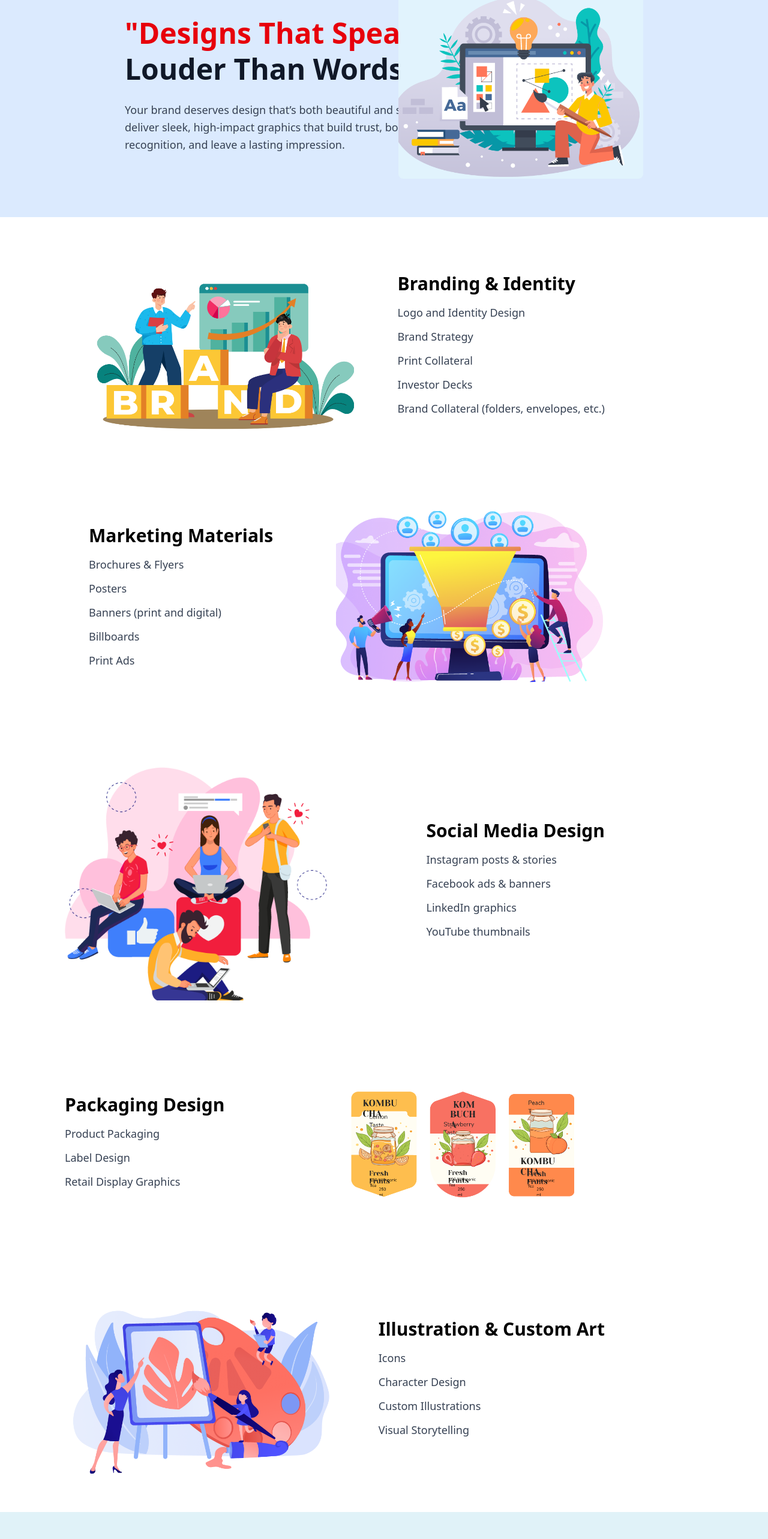
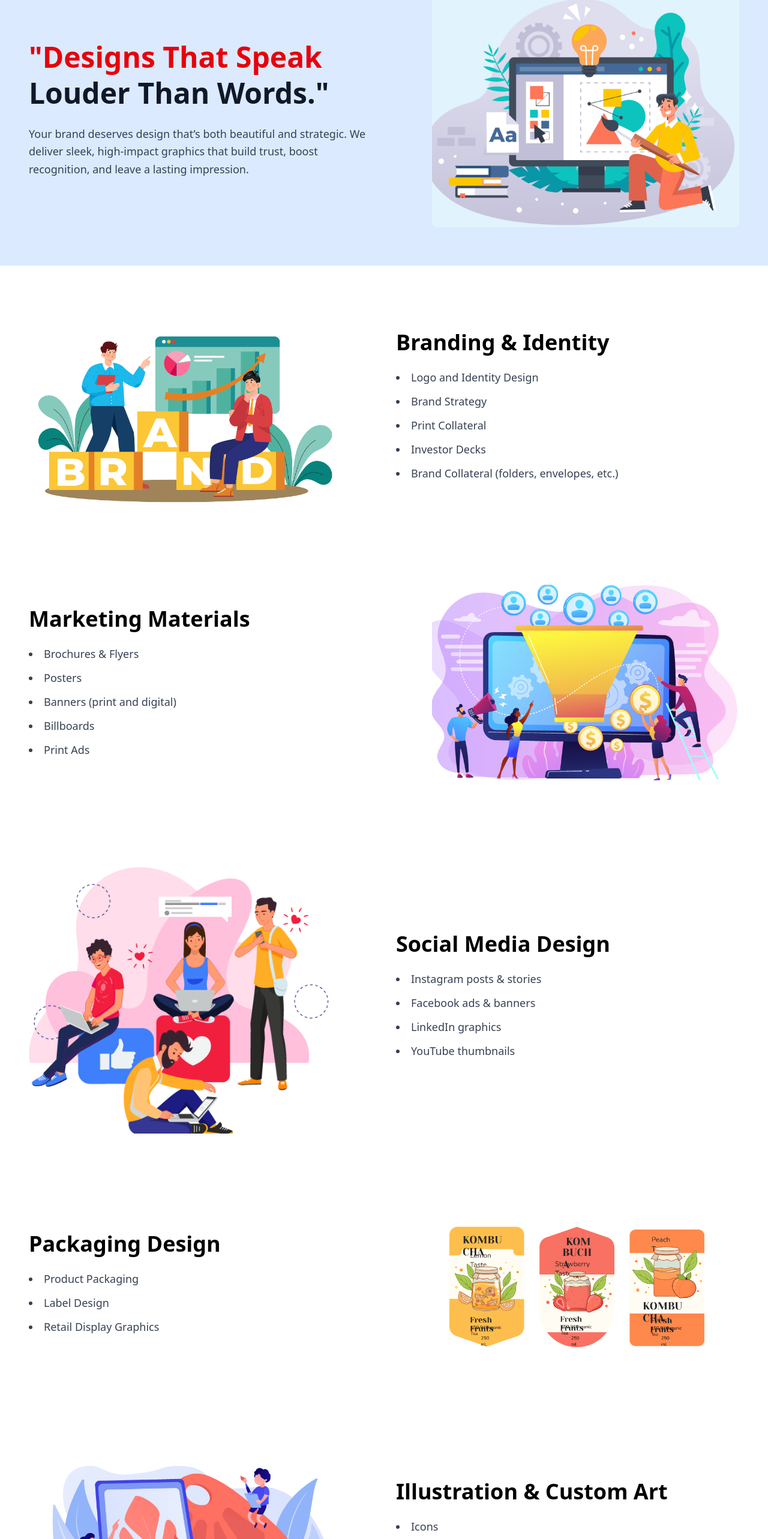
Before and after one commit to yashsavani1585/pixora, a React (Vite) app: page /graphics-design in a window 1280 px wide. Shown: the part 169-2735 px from the top of the page at 60% size. Built offline with nearby package versions, Linux system fonts and the light colour scheme.

Commit message:
full the responsive

```diff
--- a/src/components/BrandingIdentity/BrandingIdentity.jsx
+++ b/src/components/BrandingIdentity/BrandingIdentity.jsx
@@ -1,14 +1,24 @@
 import React from "react";
-import brand from "../../assets/Brand.png"
+import brand from "../../assets/Brand.png";
 
 const BrandingIdentity = () => {
   return (
-    <section className="py-16 px-8 flex flex-col md:flex-row items-center justify-between">
-      <img src={brand} alt="Branding" className="w-full max-w-md ml-29" />
+    <section className="py-16 px-4 sm:px-6 lg:px-12">
+      <div className="container mx-auto flex flex-col lg:flex-row items-center gap-10">
 
-      <div className="md:ml-1 mr-60 mt-8 md:mt-0">
-        <h2 className="text-3xl font-bold mb-4">Branding & Identity</h2>
-        <ul className="space-y-3 text-lg text-gray-700">
+        {/* Left Side - Image */}
+        <div className="w-full lg:w-1/2 flex justify-center lg:justify-start">
+          <img
+            src={brand}
+            alt="Branding"
+            className="w-full max-w-sm sm:max-w-md lg:max-w-lg object-contain"
+          />
+        </div>
+
+        {/* Right Side - Text */}
+        <div className="w-full lg:w-1/2 text-center lg:text-left">
+          <h2 className="text-3xl sm:text-4xl font-bold mb-6">Branding & Identity</h2>
+          <ul className="space-y-3 text-base sm:text-lg text-gray-700 list-disc list-inside">
             <li>Logo and Identity Design</li>
             <li>Brand Strategy</li>
             <li>Print Collateral</li>
@@ -16,6 +26,8 @@ const BrandingIdentity = () => {
             <li>Brand Collateral (folders, envelopes, etc.)</li>
           </ul>
         </div>
+
+      </div>
     </section>
   );
 };
--- a/src/components/CADDesign/CADDesign.jsx
+++ b/src/components/CADDesign/CADDesign.jsx
@@ -1,29 +1,36 @@
+import React from "react";
 import cadImage from "../../assets/Cad.png";
-
 
 const CADDesign = () => {
   return (
-    <section className="py-16 px-6 md:px-12 ">
-      <div className="container mx-auto flex flex-col md:flex-row items-center justify-between gap-10 ml-19">
-        {/* Text */}
-        <div className="max-w-xl text-center md:text-left order-2 md:order-1">
-          <h2 className="text-3xl md:text-4xl font-extrabold mb-4">
-            CAD Design <br /> (Computer-Aided)
+    <section className="py-12 px-4 sm:px-6 lg:px-12">
+      <div className="container mx-auto flex flex-col lg:flex-row items-center justify-between gap-10">
+
+        {/* Left - Text */}
+        <div className="w-full lg:w-1/2 text-center lg:text-left order-2 lg:order-1">
+          <h2 className="text-2xl sm:text-3xl lg:text-4xl font-extrabold mb-6">
+            CAD Design <br />
+            <span className="text-blue-600">(Computer-Aided)</span>
           </h2>
-          <ul className="text-gray-700 space-y-2 text-lg list-disc list-inside">
+          <ul className="text-gray-700 space-y-3 text-base sm:text-lg leading-relaxed list-disc list-inside max-w-xl mx-auto lg:mx-0">
             <li>Precision 3D models created using advanced software.</li>
-            <li>Ideal for modern, complex, and technically accurate designs.</li>
-            <li>Enables viewing from multiple angles before production.</li>
-            <li>Allows smoother transition from design to manufacturing.</li>
+            <li>Perfect for modern, complex & technically accurate designs.</li>
+            <li>View from multiple angles before production.</li>
+            <li>Seamless transition from design to manufacturing.</li>
           </ul>
         </div>
-        {/* Image */}
-        <div className="flex justify-center md:justify-end order-1 md:order-2">
-          <img src={cadImage} alt="CAD jewelry design" className="w-full max-w-lg mr-40" />
+
+        {/* Right - Image */}
+        <div className="w-full lg:w-1/2 flex justify-center lg:justify-end order-1 lg:order-2">
+          <img
+            src={cadImage}
+            alt="CAD jewelry design"
+            className="w-full max-w-sm sm:max-w-md lg:max-w-lg object-contain"
+          />
         </div>
       </div>
     </section>
   );
 };
 
-export default CADDesign
+export default CADDesign;
--- a/src/components/HeroSection3/HeroSection3.jsx
+++ b/src/components/HeroSection3/HeroSection3.jsx
@@ -3,33 +3,33 @@ import heroImage from "../../assets/graphics-design.png";
 
 const HeroSection3 = () => {
   return (
-    <section className="bg-blue-100 py-16 px-6 md:px-12">
-      <div className="container mx-auto flex flex-col md:flex-row items-center justify-between gap-10">
+    <section className="bg-blue-100 py-16 px-4 sm:px-6 lg:px-12">
+      <div className="container mx-auto flex flex-col lg:flex-row items-center gap-10">
 
-
-        <div className="max-w-xl text-center md:text-left ml-40">
-
-          <h1 className="text-4xl md:text-5xl font-extrabold leading-tight">
+        {/* Left Side - Text */}
+        <div className="w-full lg:w-1/2 text-center lg:text-left">
+          <h1 className="text-3xl sm:text-4xl md:text-5xl font-extrabold leading-tight">
             <span className="text-red-600">"Designs That Speak</span>
             <br />
             <span className="text-gray-900">Louder Than Words."</span>
           </h1>
 
-
-          <p className="text-gray-700 mt-6 text-lg leading-relaxed">
+          <p className="text-gray-700 mt-6 text-base sm:text-lg md:text-lg leading-relaxed max-w-xl mx-auto lg:mx-0">
             Your brand deserves design that’s both beautiful and strategic. We deliver
             sleek, high-impact graphics that build trust, boost recognition, and
             leave a lasting impression.
           </p>
         </div>
 
-        <div className="flex justify-center md:justify-end mt-8 md:mt-0">
+        {/* Right Side - Image */}
+        <div className="w-full lg:w-1/2 flex justify-center lg:justify-end">
           <img
             src={heroImage}
             alt="Designer creating graphics on a computer"
-            className="w-full max-w-lg rounded-lg  mr-40"
+            className="w-full max-w-sm sm:max-w-md lg:max-w-lg rounded-lg object-contain"
           />
         </div>
+
       </div>
     </section>
   );
--- a/src/components/HeroSection4/HeroSection4.jsx
+++ b/src/components/HeroSection4/HeroSection4.jsx
@@ -1,26 +1,31 @@
 import React from "react";
-
-
 import heroImage from "../../assets/Asthetic.png";
-
 
 const HeroSection4 = () => {
   return (
-    <section className="bg-blue-100 py-16 px-6 md:px-12">
-      <div className="container mx-auto flex flex-col md:flex-row items-center justify-between gap-10">
-        <div className="max-w-xl text-center md:text-left ml-19">
-          <h1 className="text-4xl md:text-5xl font-extrabold leading-tight">
+    <section className="bg-blue-100 py-12 px-4 sm:px-6 lg:px-12">
+      <div className="container mx-auto flex flex-col-reverse lg:flex-row items-center justify-between gap-10">
+
+        {/* Left Content */}
+        <div className="w-full lg:w-1/2 text-center lg:text-left">
+          <h1 className="text-3xl sm:text-4xl lg:text-5xl font-extrabold leading-tight">
             Where <span className="text-red-600">Aesthetics</span>
             <br /> Meet Function.
           </h1>
-          <p className="text-gray-700 mt-6 text-lg leading-relaxed">
-            "We bring timeless artistry to life through traditional craftsmanship and modern technology.
+          <p className="text-gray-700 mt-6 text-base sm:text-lg leading-relaxed max-w-xl mx-auto lg:mx-0">
+            We bring timeless artistry to life through traditional craftsmanship and modern technology.
             Our team of skilled designers transforms your imagination into elegant jewelry pieces —
-            from hand sketches to high-end CAD designs."
+            from hand sketches to high-end CAD designs.
           </p>
         </div>
-        <div className="flex justify-center md:justify-end mt-8 md:mt-0 mr-20">
-          <img src={heroImage} alt="Jewelry design process" className="w-full max-w-lg" />
+
+        {/* Right Image */}
+        <div className="w-full lg:w-1/2 flex justify-center lg:justify-end">
+          <img
+            src={heroImage}
+            alt="Jewelry design process"
+            className="w-full max-w-sm sm:max-w-md lg:max-w-lg object-contain"
+          />
         </div>
       </div>
     </section>
--- a/src/components/IllustrationArt/IllustrationArt.jsx
+++ b/src/components/IllustrationArt/IllustrationArt.jsx
@@ -1,20 +1,46 @@
 import React from "react";
-import Ills from "../../assets/CustomArt.png"
+import { motion } from "framer-motion";
+import Ills from "../../assets/CustomArt.png";
+
+const fadeUpVariant = {
+  hidden: { opacity: 0, y: 50 },
+  visible: {
+    opacity: 1,
+    y: 0,
+    transition: { duration: 0.8, ease: "easeOut" }
+  },
+};
 
 const IllustrationArt = () => {
   return (
-    <section className="py-16 px-8 flex flex-col md:flex-row items-center justify-between">
-      <img src={Ills} alt="Illustration" className="w-full max-w-md ml-19" />
+    <section className="py-16 px-4 sm:px-6 lg:px-12">
+      <motion.div
+        className="container mx-auto flex flex-col lg:flex-row items-center gap-10"
+        initial="hidden"
+        whileInView="visible"
+        viewport={{ once: true, amount: 0.3 }}
+        variants={fadeUpVariant}
+      >
+        {/* Left Side - Image */}
+        <div className="w-full lg:w-1/2 flex justify-center lg:justify-start">
+          <img
+            src={Ills}
+            alt="Illustration & Custom Art"
+            className="w-full max-w-sm sm:max-w-md lg:max-w-lg object-contain"
+          />
+        </div>
 
-      <div className="md:ml-12 mt-8 md:mt-0 mr-60">
-        <h2 className="text-3xl font-bold mb-4">Illustration & Custom Art</h2>
-        <ul className="space-y-3 text-lg text-gray-700">
+        {/* Right Side - Text */}
+        <div className="w-full lg:w-1/2 text-center lg:text-left mt-8 lg:mt-0">
+          <h2 className="text-3xl sm:text-4xl font-bold mb-6">Illustration & Custom Art</h2>
+          <ul className="space-y-3 text-base sm:text-lg text-gray-700 list-disc list-inside">
             <li>Icons</li>
             <li>Character Design</li>
             <li>Custom Illustrations</li>
             <li>Visual Storytelling</li>
           </ul>
         </div>
+      </motion.div>
     </section>
   );
 };
--- a/src/components/ManualDesign/ManualDesign.jsx
+++ b/src/components/ManualDesign/ManualDesign.jsx
@@ -1,26 +1,30 @@
 import React from "react";
-
 import manualImage from "../../assets/ManualDesign.png";
-
 
 const ManualDesign = () => {
   return (
-    <section className="py-16 px-6 md:px-12">
-      <div className="container mx-auto flex flex-col md:flex-row items-center justify-between gap-10">
-        {/* Image */}
-        <div className="flex justify-center md:justify-start ml-19">
-          <img src={manualImage} alt="Manual hand-sketched jewelry design" className="w-full max-w-lg" />
+    <section className="py-12 px-4 sm:px-6 lg:px-12">
+      <div className="container mx-auto flex flex-col lg:flex-row items-center justify-between gap-10">
+
+        {/* Left - Image */}
+        <div className="w-full lg:w-1/2 flex justify-center lg:justify-start">
+          <img
+            src={manualImage}
+            alt="Manual hand-sketched jewelry design"
+            className="w-full max-w-sm sm:max-w-md lg:max-w-lg object-contain"
+          />
         </div>
-        {/* Text */}
-        <div className="max-w-xl text-center md:text-left mr-40">
-          <h2 className="text-3xl md:text-4xl font-extrabold mb-4">
-            Manual Design <br /> (Hand-Sketched)
+
+        {/* Right - Text */}
+        <div className="w-full lg:w-1/2 text-center lg:text-left">
+          <h2 className="text-2xl sm:text-3xl lg:text-4xl font-extrabold mb-6">
+            Manual Design <br /> <span className="text-red-600">(Hand-Sketched)</span>
           </h2>
-          <ul className="text-gray-700 space-y-2 text-lg list-disc list-inside">
-            <li>Initial concept illustrations done by experienced jewelry artists.</li>
-            <li>Pencil-drawn with intricate detailing and color shading.</li>
-            <li>Personalized and unique designs tailored to client preferences.</li>
-            <li>Ideal for conceptualizing traditional or custom heritage pieces.</li>
+          <ul className="text-gray-700 space-y-3 text-base sm:text-lg leading-relaxed list-disc list-inside max-w-xl mx-auto lg:mx-0">
+            <li>Initial concept illustrations by skilled jewelry artists.</li>
+            <li>Pencil-drawn with intricate detailing & color shading.</li>
+            <li>Personalized designs tailored to client preferences.</li>
+            <li>Perfect for traditional & custom heritage pieces.</li>
           </ul>
         </div>
       </div>
@@ -28,4 +32,4 @@ const ManualDesign = () => {
   );
 };
 
-export default ManualDesign
+export default ManualDesign;
--- a/src/components/MarketingMaterials/MarketingMaterials.jsx
+++ b/src/components/MarketingMaterials/MarketingMaterials.jsx
@@ -1,12 +1,30 @@
 import React from "react";
-import market from "../../assets/MarketingMatrial.png"
+import { motion } from "framer-motion";
+import market from "../../assets/MarketingMatrial.png";
+
+const fadeUpVariant = {
+  hidden: { opacity: 0, y: 50 },
+  visible: {
+    opacity: 1,
+    y: 0,
+    transition: { duration: 0.8, ease: "easeOut" }
+  },
+};
 
 const MarketingMaterials = () => {
   return (
-    <section className="py-16 px-8 flex flex-col md:flex-row items-center justify-between ">
-      <div className="md:mr-12 ml-29">
-        <h2 className="text-3xl font-bold mb-4">Marketing Materials</h2>
-        <ul className="space-y-3 text-lg text-gray-700">
+    <section className="py-16 px-4 sm:px-6 lg:px-12">
+      <motion.div
+        className="container mx-auto flex flex-col lg:flex-row items-center gap-10"
+        initial="hidden"
+        whileInView="visible"
+        viewport={{ once: true, amount: 0.3 }}
+        variants={fadeUpVariant}
+      >
+        {/* Left Side - Text */}
+        <div className="w-full lg:w-1/2 text-center lg:text-left">
+          <h2 className="text-3xl sm:text-4xl font-bold mb-6">Marketing Materials</h2>
+          <ul className="space-y-3 text-base sm:text-lg text-gray-700 list-disc list-inside">
             <li>Brochures & Flyers</li>
             <li>Posters</li>
             <li>Banners (print and digital)</li>
@@ -14,7 +32,16 @@ const MarketingMaterials = () => {
             <li>Print Ads</li>
           </ul>
         </div>
-      <img src={market} alt="Marketing" className="w-full max-w-md mt-8 md:mt-0 mr-60" />
+
+        {/* Right Side - Image */}
+        <div className="w-full lg:w-1/2 flex justify-center lg:justify-end">
+          <img
+            src={market}
+            alt="Marketing Materials"
+            className="w-full max-w-sm sm:max-w-md lg:max-w-lg object-contain"
+          />
+        </div>
+      </motion.div>
     </section>
   );
 };
--- a/src/components/PackagingDesign/PackagingDesign.jsx
+++ b/src/components/PackagingDesign/PackagingDesign.jsx
@@ -1,18 +1,45 @@
 import React from "react";
-import packagDesig from "../../assets/PackingDesign.png"
+import { motion } from "framer-motion";
+import packagDesig from "../../assets/PackingDesign.png";
+
+const fadeUpVariant = {
+  hidden: { opacity: 0, y: 50 },
+  visible: {
+    opacity: 1,
+    y: 0,
+    transition: { duration: 0.8, ease: "easeOut" }
+  },
+};
 
 const PackagingDesign = () => {
   return (
-    <section className="py-16 px-8 flex flex-col md:flex-row items-center justify-between ">
-      <div className="md:mr-12 ml-19">
-        <h2 className="text-3xl font-bold mb-4">Packaging Design</h2>
-        <ul className="space-y-3 text-lg text-gray-700">
-          <li>Product Packaging</li>
-          <li>Label Design</li>
-          <li>Retail Display Graphics</li>
-        </ul>
-      </div>
-      <img src={packagDesig} alt="Packaging" className="w-full max-w-md mt-8 md:mt-0 mr-60" />
+    <section className="py-16 px-4 sm:px-6 lg:px-12">
+      <motion.div
+        className="container mx-auto flex flex-col lg:flex-row items-center gap-10"
+        initial="hidden"
+        whileInView="visible"
+        viewport={{ once: true, amount: 0.3 }}
+        variants={fadeUpVariant}
+      >
+        {/* Left Side - Text */}
+        <div className="w-full lg:w-1/2 text-center lg:text-left">
+          <h2 className="text-3xl sm:text-4xl font-bold mb-6">Packaging Design</h2>
+          <ul className="space-y-3 text-base sm:text-lg text-gray-700 list-disc list-inside">
+            <li>Product Packaging</li>
+            <li>Label Design</li>
+            <li>Retail Display Graphics</li>
+          </ul>
+        </div>
+
+        {/* Right Side - Image */}
+        <div className="w-full lg:w-1/2 flex justify-center lg:justify-end mt-8 lg:mt-0">
+          <img
+            src={packagDesig}
+            alt="Packaging Design"
+            className="w-full max-w-sm sm:max-w-md lg:max-w-lg object-contain"
+          />
+        </div>
+      </motion.div>
     </section>
   );
 };
--- a/src/components/RenderingSection/RenderingSection.jsx
+++ b/src/components/RenderingSection/RenderingSection.jsx
@@ -1,28 +1,39 @@
+import React from "react";
 import renderingImage from "../../assets/Rendering.png";
 
 const RenderingSection = () => {
   return (
-    <section className="py-16 px-6 md:px-12">
-      <div className="container mx-auto flex flex-col md:flex-row items-center justify-between gap-10 ml-19">
-        <div className="flex justify-center md:justify-start">
-          <img src={renderingImage} alt="Jewelry rendering" className="w-full max-w-lg" />
+    <section className="py-12 px-4 sm:px-6 lg:px-12">
+      <div className="container mx-auto flex flex-col lg:flex-row items-center justify-between gap-10">
+
+        {/* Left - Image */}
+        <div className="w-full lg:w-1/2 flex justify-center lg:justify-start order-1">
+          <img
+            src={renderingImage}
+            alt="Jewelry rendering"
+            className="w-full max-w-sm sm:max-w-md lg:max-w-lg object-contain"
+          />
         </div>
-        {/* Text */}
-        <div className="max-w-xl text-center md:text-left mr-40">
-          <h2 className="text-3xl md:text-4xl font-extrabold mb-4">Rendering</h2>
-          <p className="text-gray-700 mb-4 text-lg leading-relaxed">
-            "Rendering helps bring your design to life visually — before the actual piece is made."
+
+        {/* Right - Text */}
+        <div className="w-full lg:w-1/2 text-center lg:text-left order-2">
+          <h2 className="text-2xl sm:text-3xl lg:text-4xl font-extrabold mb-6">
+            Rendering
+          </h2>
+          <p className="text-gray-700 mb-4 text-base sm:text-lg leading-relaxed max-w-xl mx-auto lg:mx-0">
+            Rendering helps bring your design to life visually — before the actual piece is made.
           </p>
-          <ul className="text-gray-700 space-y-2 text-lg list-disc list-inside">
+          <ul className="text-gray-700 space-y-3 text-base sm:text-lg list-disc list-inside max-w-xl mx-auto lg:mx-0">
             <li>High-resolution 3D renderings.</li>
             <li>Realistic textures, lighting, and material finish.</li>
             <li>Multiple perspective views for better visualization.</li>
             <li>Great for client approvals, portfolio showcase, or online presentation.</li>
           </ul>
         </div>
+
       </div>
     </section>
   );
 };
 
-export default RenderingSection
+export default RenderingSection;
--- a/src/components/SocialMediaDesign/SocialMediaDesign.jsx
+++ b/src/components/SocialMediaDesign/SocialMediaDesign.jsx
@@ -1,20 +1,46 @@
 import React from "react";
-import social from "../../assets/SocialMedia.png"
+import { motion } from "framer-motion";
+import social from "../../assets/SocialMedia.png";
+
+const fadeUpVariant = {
+  hidden: { opacity: 0, y: 50 },
+  visible: {
+    opacity: 1,
+    y: 0,
+    transition: { duration: 0.8, ease: "easeOut" }
+  },
+};
 
 const SocialMediaDesign = () => {
   return (
-    <section className="py-16 px-8 flex flex-col md:flex-row items-center justify-between">
-      <img src={social} alt="Social Media" className="w-full max-w-md ml-19" />
+    <section className="py-16 px-4 sm:px-6 lg:px-12">
+      <motion.div
+        className="container mx-auto flex flex-col lg:flex-row items-center gap-10"
+        initial="hidden"
+        whileInView="visible"
+        viewport={{ once: true, amount: 0.3 }}
+        variants={fadeUpVariant}
+      >
+        {/* Left Side - Image */}
+        <div className="w-full lg:w-1/2 flex justify-center lg:justify-start">
+          <img
+            src={social}
+            alt="Social Media Design"
+            className="w-full max-w-sm sm:max-w-md lg:max-w-lg object-contain"
+          />
+        </div>
 
-      <div className="md:ml-1 mr-60 mt-8 md:mt-0">
-        <h2 className="text-3xl font-bold mb-4">Social Media Design</h2>
-        <ul className="space-y-3 text-lg text-gray-700">
+        {/* Right Side - Text */}
+        <div className="w-full lg:w-1/2 text-center lg:text-left mt-8 lg:mt-0">
+          <h2 className="text-3xl sm:text-4xl font-bold mb-6">Social Media Design</h2>
+          <ul className="space-y-3 text-base sm:text-lg text-gray-700 list-disc list-inside">
             <li>Instagram posts & stories</li>
             <li>Facebook ads & banners</li>
             <li>LinkedIn graphics</li>
             <li>YouTube thumbnails</li>
           </ul>
         </div>
+      </motion.div>
     </section>
   );
 };
```
Lines whose indentation alone changed are shown as unchanged.
